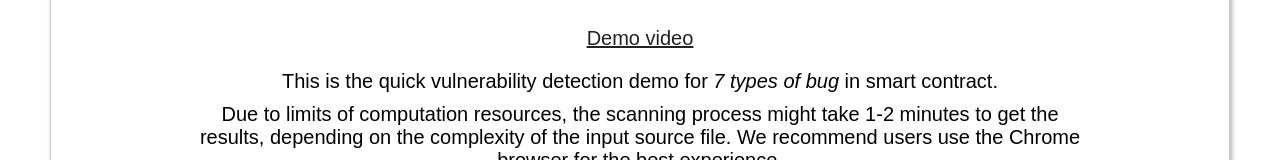
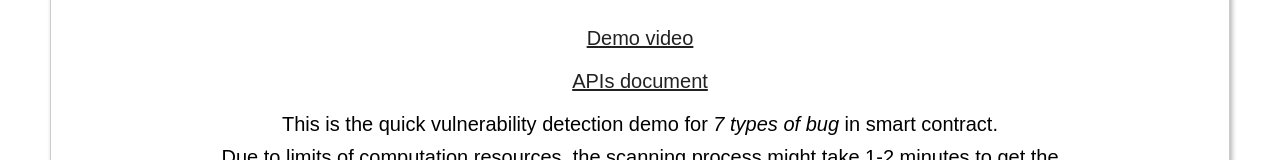
Before and after one commit to MANDO-Project/ge-sc-machine, a React (Create React App) app in the folder sco_frontend/: page / in a window 1280 px wide. Shown: the part 148-308 px from the top of the page. Built offline with nearby package versions, Linux system fonts and the light colour scheme.

Commit message:
Add API document link to UI

```diff
--- a/sco_frontend/src/App.js
+++ b/sco_frontend/src/App.js
@@ -430,6 +430,9 @@ class App extends Component {
             <a href="http://mandoguru.com/demo-video">
               Demo video
             </a>
+            <a href="http://mandoguru.com/docs">
+              APIs document
+            </a>
             <p>
               This is the quick vulnerability detection demo for <em>7 types of bug</em> in smart contract.
             </p>
```
